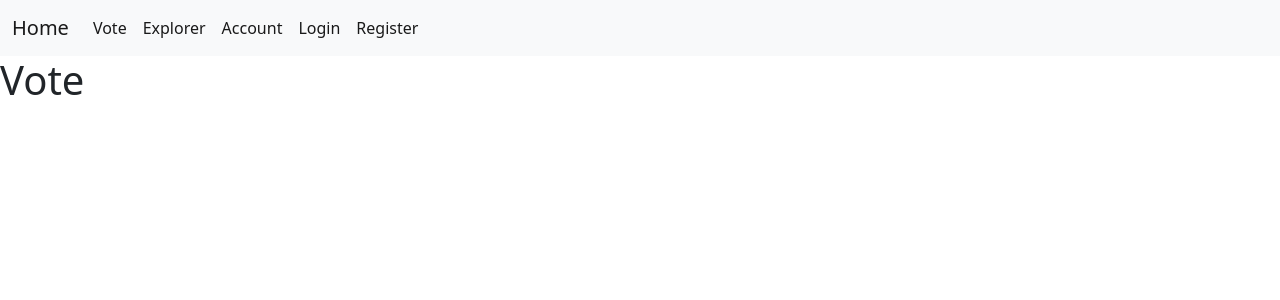
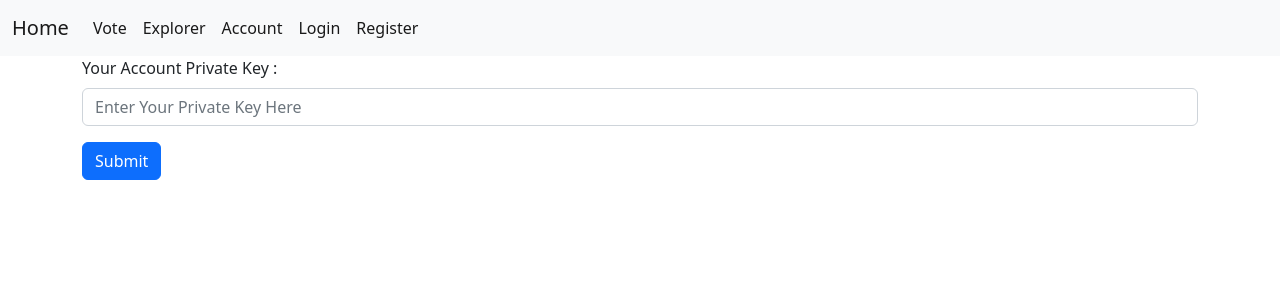
Before and after one commit to Techminate-Labs/Decentralized-Voting-Wallet, a React (Create React App) app: page /vote in a window 1280 px wide. Shown: the top 300 px of the page. Built offline with nearby package versions, Linux system fonts and the light colour scheme.

Commit message:
accouts added

```diff
--- a/src/pages/Vote.js
+++ b/src/pages/Vote.js
@@ -1,8 +1,23 @@
 function Vote() {
 
-    return (
+  const handleSubmit = async (e) => {
+    e.preventDefault();
+
+  }
+
+  return (
     <>
-        <h1>Vote</h1>
+      <div className="container">
+        <div className="row">
+            <form onSubmit={handleSubmit}>
+            <div className="mb-3">
+                <label htmlFor="priKey" className="form-label">Your Account Private Key : </label>
+                <input type="text" className="form-control" id="priKey" name='priKey' placeholder="Enter Your Private Key Here" aria-describedby="emailHelp" />
+            </div>
+            <button type="submit" className="btn btn-primary">Submit</button>
+            </form>
+        </div>
+      </div>
     </>
   );
 }
```
Also changed, not shown: accounts.txt (added).
